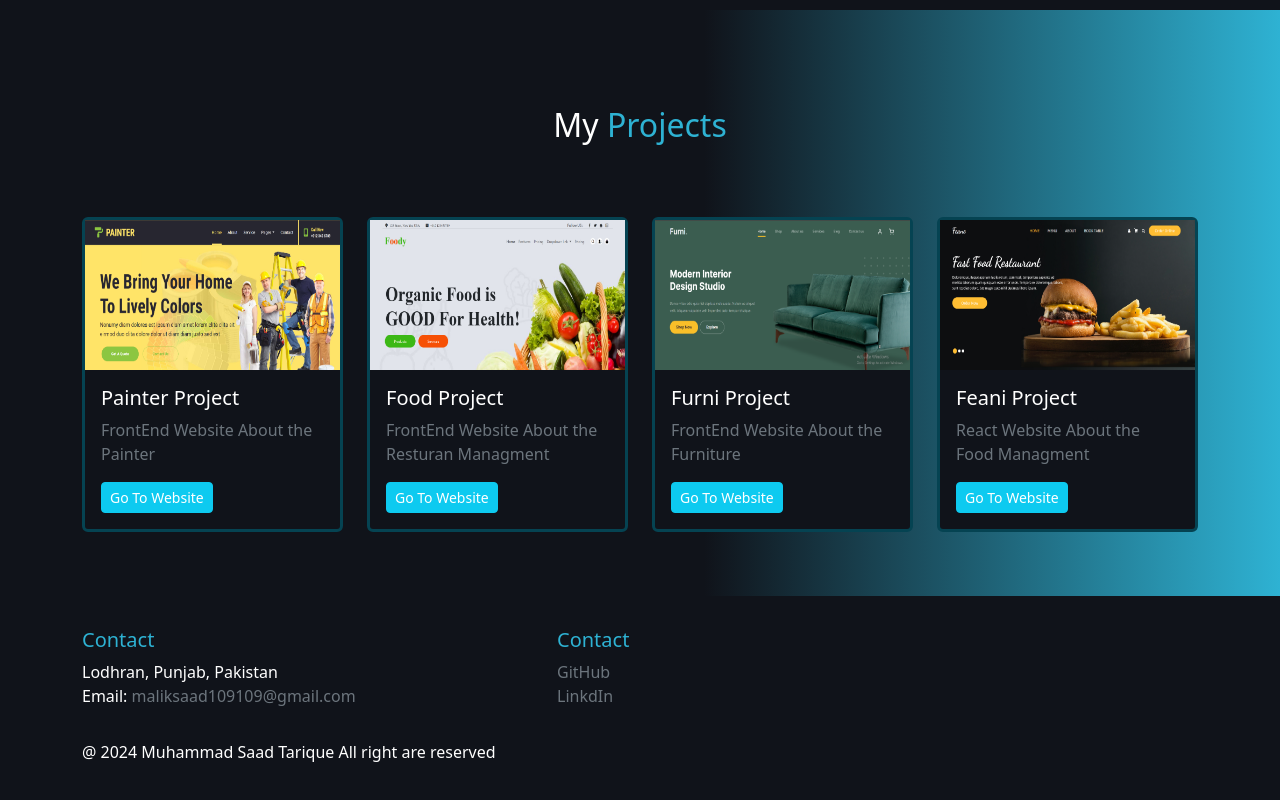
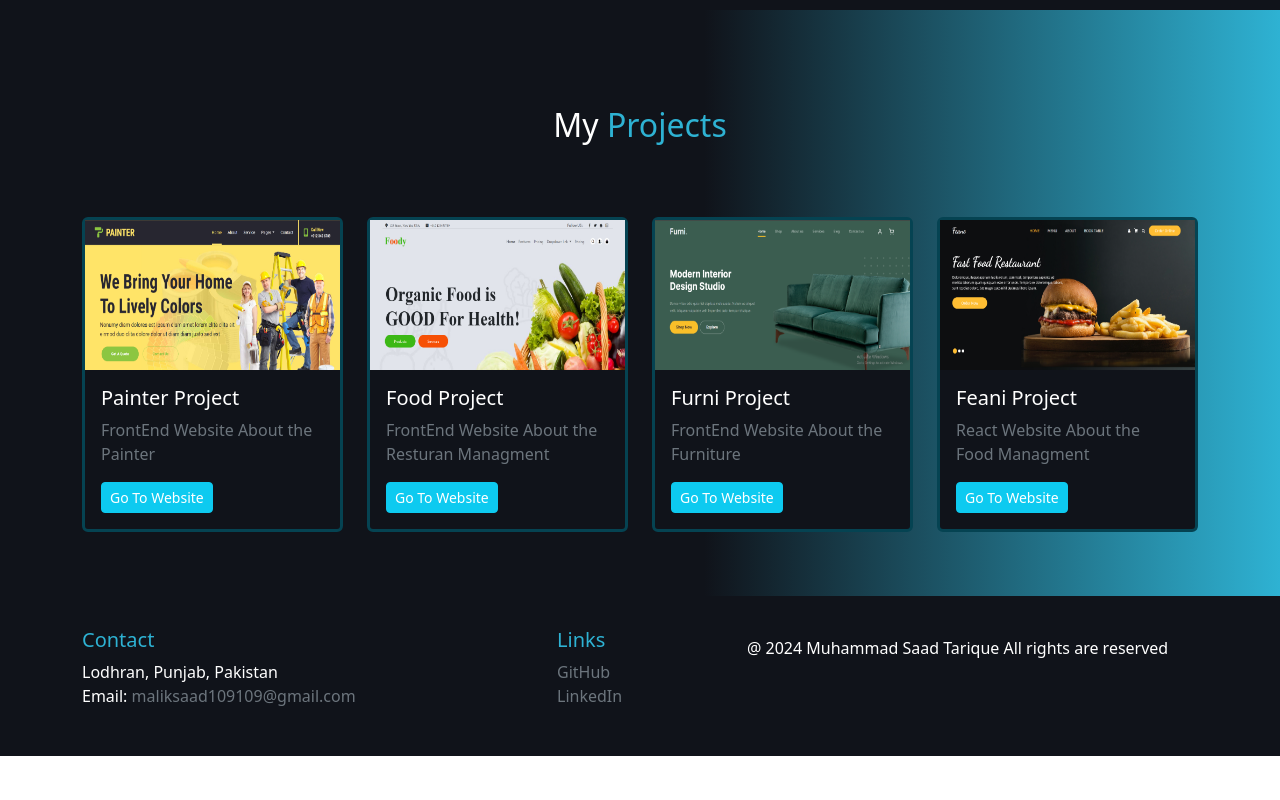
Before and after one commit to saadawan109/saadportfolio, a React (Vite) app: page / in a window 1280 px wide. Shown: the part 2012-2812 px from the top of the page. After the commit the page ends 2768 px from the top, so only its background shows below. Built offline with nearby package versions, Linux system fonts and the light colour scheme.

Commit message:
more update

```diff
--- a/src/Components/Footer.jsx
+++ b/src/Components/Footer.jsx
@@ -2,10 +2,10 @@ import React from "react";
 
 const Footer = () => {
   return (
-    <>
     <section className="footer_section">
       <footer className="container py-4">
         <div className="row py-2">
+          {/* First Column */}
           <div className="col-md-5">
             <h5 className="footer_heading">Contact</h5>
             <address className="text-white">
@@ -13,7 +13,7 @@ const Footer = () => {
               <br />
               Email:{" "}
               <a
-                  href="mailto:your.email@example.com"
+                href="mailto:maliksaad109109@gmail.com"
                 className="text-secondary text-decoration-none"
               >
                 maliksaad109109@gmail.com
@@ -21,8 +21,9 @@ const Footer = () => {
             </address>
           </div>
 
+          {/* Middle Column */}
           <div className="col-md-2">
-              <h5 className="footer_heading">Contact</h5>
+            <h5 className="footer_heading">Links</h5>
             <ul className="list-unstyled">
               <li>
                 <a
@@ -37,22 +38,21 @@ const Footer = () => {
                   href="https://www.linkedin.com/in/malik-saad-awan?utm_source=share&utm_campaign=share_via&utm_content=profile&utm_medium=android_app"
                   className="text-secondary text-decoration-none"
                 >
-                    LinkdIn
+                  LinkedIn
                 </a>
               </li>
             </ul>
           </div>
-          </div>
 
+          {/* Third Column */}
           <div className="col-md-5 py-2 pt-2">
             <p className="text-white">
-                @ 2024 Muhammad Saad Tarique All right are reserved
+              @ 2024 Muhammad Saad Tarique All rights are reserved
             </p>
           </div>
-
+        </div>
       </footer>
     </section>
-    </>
   );
 };
 
```
Lines whose indentation alone changed are shown as unchanged.
